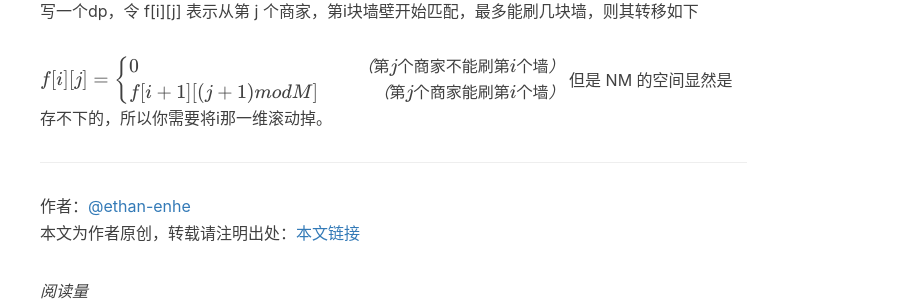
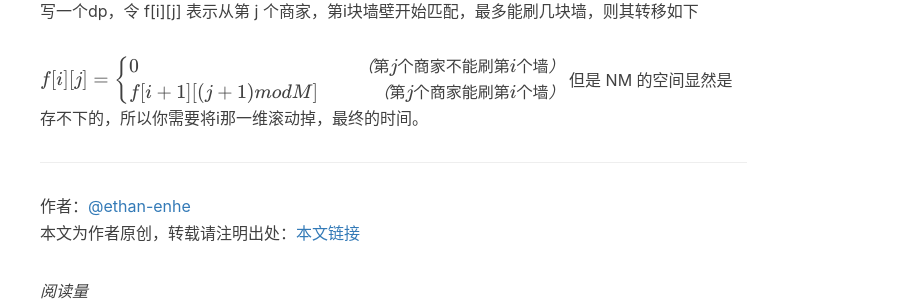
Before and after one commit to ethan-enhe/ethan-enhe.github.io, a Jekyll site: the page built from _posts/2020-08-18-【题解】[APIO2020]T1粉刷墙壁.md, in a window 1280 px wide and 900 px high, scrolled down 1521 px. Shown: the part 191-492 px from the top of the window, without its empty margins (225-1133 px from the left). Built offline with Jekyll 4.4.1, drawn with Linux system fonts in a browser that asks for light colours; nearby versions of some CDN libraries; formulas are drawn with MathJax 3; comment, search, counter and statistics services are not loaded.

Commit message:
_posts/2020-08-18-【题解】[APIO2020]T1粉刷墙壁.md updated from https://stackedit.io/

```diff
--- a/_posts/2020-08-18-【题解】[APIO2020]T1粉刷墙壁.md
+++ b/_posts/2020-08-18-【题解】[APIO2020]T1粉刷墙壁.md
@@ -59,9 +59,9 @@ f[i][j]=\left\{
 &f[i+1][(j+1)mod M]&（第j个商家能刷第i个墙）
 \end{aligned}  \right.
 $$
-但是 NM 的空间显然是存不下的，所以你需要将i那一维滚动掉。
+但是 NM 的空间显然是存不下的，所以你需要将i那一维滚动掉，最终的时间。
 
 <!--stackedit_data:
-eyJoaXN0b3J5IjpbMTQwNjAzMTE1Niw2NTMwMDc1OTUsNDk0MT
+eyJoaXN0b3J5IjpbMTA5MDkzODAxOCw2NTMwMDc1OTUsNDk0MT
 c5NjEwLDE5NDU4NjUwMjMsODA4MTg0MDQyXX0=
 -->
```
